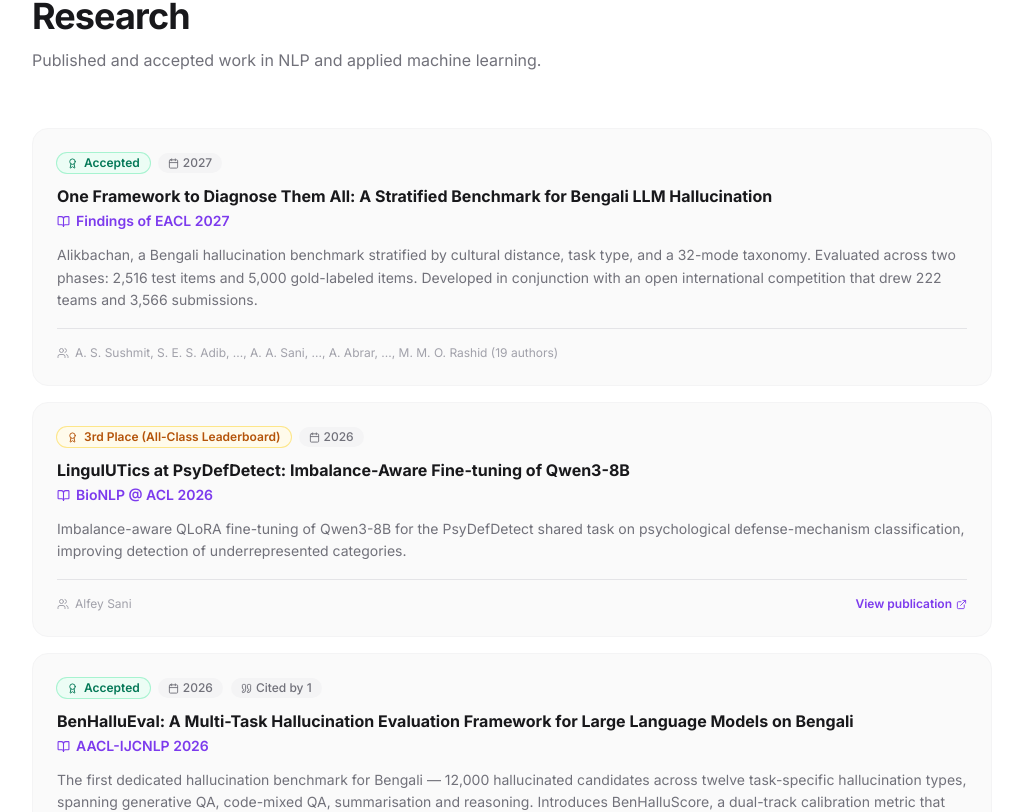
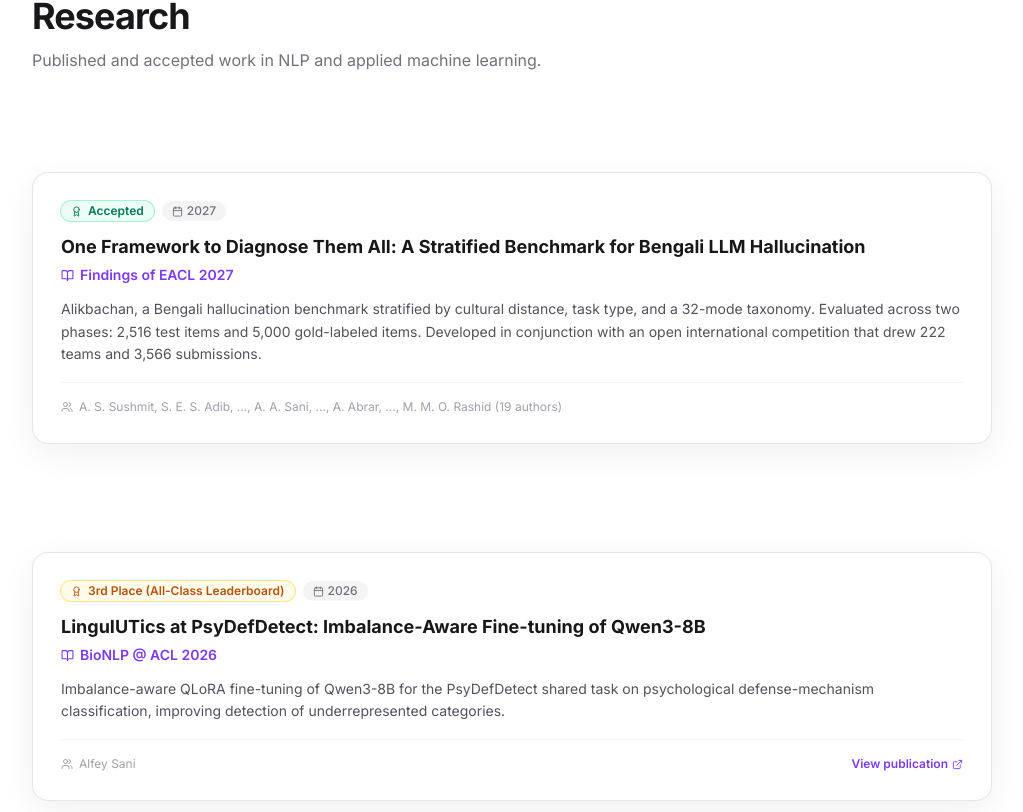
Before and after one commit to AASani29/AASani29.github.io, a Next.js app: page / in a window 1280 px wide. Shown: the part 6252-7064 px from the top of the page, without its empty margins (128-1151 px from the left). Built offline with nearby package versions, Linux system fonts and the light colour scheme.

Commit message:
Adopt StackedSections sticky scale animation in Research section

```diff
--- a/components/Research.tsx
+++ b/components/Research.tsx
@@ -1,4 +1,7 @@
+"use client";
+
 import { Calendar, Users, ExternalLink, Award, BookOpen, Quote } from "lucide-react";
+import StackedSections from "@/components/ui/stacked-sections";
 
 type Paper = {
   title: string;
@@ -116,14 +119,22 @@ const Research = () => {
           </p>
         </div>
 
-        <div className="space-y-4">
-          {papers.map((paper, i) => (
+        {/* Stacked Animated Research Cards */}
+        <StackedSections
+          stackOffset={44}
+          withDramaEffect={true}
+          scrollRunway="40px"
+          paneGap="gap-5"
+        >
+          {papers.map((paper) => (
             <article
               key={paper.title}
-              className="group rounded-2xl border border-zinc-100 bg-zinc-50 p-6 transition-shadow hover:shadow-md"
+              className="group rounded-2xl border border-zinc-200/90 bg-white p-6 sm:p-7 shadow-[0_10px_35px_rgba(0,0,0,0.06)] transition-all hover:border-violet-200 hover:shadow-lg dark:border-zinc-800 dark:bg-zinc-900"
             >
               <div className="flex flex-wrap items-center gap-2">
-                <span className={`inline-flex items-center gap-1.5 rounded-full px-2.5 py-0.5 text-xs font-semibold ${paper.statusColor}`}>
+                <span
+                  className={`inline-flex items-center gap-1.5 rounded-full px-2.5 py-0.5 text-xs font-semibold ${paper.statusColor}`}
+                >
                   <Award size={11} />
                   {paper.status}
                 </span>
@@ -139,7 +150,7 @@ const Research = () => {
                 )}
               </div>
 
-              <h3 className="mt-3 text-base font-bold leading-snug text-zinc-900">
+              <h3 className="mt-3 text-base font-bold leading-snug text-zinc-900 sm:text-lg">
                 {paper.title}
               </h3>
 
@@ -148,11 +159,11 @@ const Research = () => {
                 {paper.conference}
               </p>
 
-              <p className="mt-2.5 text-sm leading-relaxed text-zinc-500">
+              <p className="mt-2.5 text-sm leading-relaxed text-zinc-600">
                 {paper.description}
               </p>
 
-              <div className="mt-4 flex flex-wrap items-center justify-between gap-3 border-t border-zinc-200 pt-4">
+              <div className="mt-4 flex flex-wrap items-center justify-between gap-3 border-t border-zinc-100 pt-4">
                 <span className="inline-flex items-center gap-1.5 text-xs text-zinc-400">
                   <Users size={12} />
                   {paper.authors.join(", ")}
@@ -172,7 +183,7 @@ const Research = () => {
               </div>
             </article>
           ))}
-        </div>
+        </StackedSections>
 
         {/* Footer stats */}
         <div className="mt-10 flex flex-wrap justify-center gap-3">
--- /dev/null
+++ b/components/ui/stacked-sections.css
@@ -0,0 +1,3 @@
+[data-stacked-content][data-stacked-covered] {
+  transform-origin: 50% 0%;
+}
--- /dev/null
+++ b/components/ui/stacked-sections.tsx
@@ -0,0 +1,224 @@
+"use client";
+
+import * as React from "react";
+import { cn } from "@/lib/utils";
+import "./stacked-sections.css";
+
+export type StackedSectionsProps = {
+  /**
+   * One pane per direct child — sticky card > inner content (scale only).
+   * Siblings in one deck so every sticky shares the deck scroll range (stacking-cards pattern).
+   */
+  children?: React.ReactNode;
+  /** Scale covered panes while the next card rises into pin. @default true */
+  withDramaEffect?: boolean;
+  /**
+   * Stagger between stacked panes (`padding-top` on each sticky card, 1-based index).
+   * Match peek strip height. @default 48
+   */
+  stackOffset?: number;
+  /** Tailwind gap classes between cards (block `gap-*`). Pass `false` to disable. @default `gap-2` */
+  paneGap?: false | string;
+  /**
+   * In-flow spacer height after the last card so the final pane stays pinned through the outro scroll.
+   * @default `0px`
+   */
+  scrollRunway?: string;
+  className?: string;
+};
+
+const clamp = (value: number, min: number, max: number) => Math.min(max, Math.max(min, value));
+
+function getScrollParent(node: HTMLElement | null): HTMLElement | null {
+  let element = node?.parentElement ?? null;
+  while (element && element !== document.body && element !== document.documentElement) {
+    const overflowY = getComputedStyle(element).overflowY;
+    if (overflowY === "auto" || overflowY === "scroll") {
+      return element;
+    }
+    element = element.parentElement;
+  }
+  return null;
+}
+
+export default function StackedSections({
+  children,
+  withDramaEffect = true,
+  stackOffset = 48,
+  paneGap = "gap-2",
+  scrollRunway = "0px",
+  className,
+}: StackedSectionsProps) {
+  const deckRef = React.useRef<HTMLDivElement>(null);
+  const cardRefs = React.useRef<(HTMLDivElement | null)[]>([]);
+  const contentRefs = React.useRef<(HTMLDivElement | null)[]>([]);
+
+  const items = React.Children.toArray(children);
+  const total = items.length;
+  cardRefs.current.length = total;
+  contentRefs.current.length = total;
+
+  const scaleAtDepth = React.useCallback(
+    (cardIndex: number) => {
+      const reverseIndex = total - (cardIndex - 1);
+      return 1.1 - 0.1 * reverseIndex;
+    },
+    [total],
+  );
+
+  // Scale on `.card__content` only. Each pane freezes once the next card has pinned.
+  React.useEffect(() => {
+    if (!withDramaEffect || total === 0) {
+      return;
+    }
+    if (window.matchMedia("(prefers-reduced-motion: reduce)").matches) {
+      return;
+    }
+
+    const deck = deckRef.current;
+    if (!deck) {
+      return;
+    }
+
+    const scroller = getScrollParent(deck);
+    let frame = 0;
+
+    const isNextCardPinned = (cardIndex: number, containerTop: number) => {
+      const nextCard = cardRefs.current[cardIndex + 1];
+      if (!nextCard) {
+        return false;
+      }
+      return (
+        nextCard.getBoundingClientRect().top - containerTop <= (cardIndex + 1) * stackOffset + 1
+      );
+    };
+
+    const update = () => {
+      frame = 0;
+      const containerTop = scroller ? scroller.getBoundingClientRect().top : 0;
+
+      for (let i = 0; i < total; i++) {
+        const card = cardRefs.current[i];
+        const content = contentRefs.current[i];
+        if (!card || !content) {
+          continue;
+        }
+
+        const endScale = scaleAtDepth(i + 1);
+        const covered = isNextCardPinned(i, containerTop);
+
+        if (covered) {
+          content.dataset.stackedCovered = "";
+          content.style.transform = `scale(${endScale})`;
+          continue;
+        }
+
+        delete content.dataset.stackedCovered;
+
+        const nextCard = cardRefs.current[i + 1];
+        if (!nextCard) {
+          content.style.transform = "";
+          continue;
+        }
+
+        const pinnedTop = (i + 1) * stackOffset;
+        const offset = nextCard.getBoundingClientRect().top - containerTop - pinnedTop;
+        const rowH = card.offsetHeight > 0 ? card.offsetHeight : 1;
+        const distance = Math.max(rowH - pinnedTop, 1);
+        const progress = clamp(1 - offset / distance, 0, 1);
+        const scale = 1 + (endScale - 1) * progress;
+        content.style.transform = progress <= 0.001 ? "" : `scale(${scale})`;
+      }
+    };
+
+    const onScroll = () => {
+      if (!frame) {
+        frame = requestAnimationFrame(update);
+      }
+    };
+
+    update();
+    const target: Window | HTMLElement = scroller ?? window;
+    target.addEventListener("scroll", onScroll, { passive: true });
+    window.addEventListener("resize", onScroll);
+
+    return () => {
+      target.removeEventListener("scroll", onScroll);
+      window.removeEventListener("resize", onScroll);
+      if (frame) {
+        cancelAnimationFrame(frame);
+      }
+      for (const content of contentRefs.current) {
+        if (content) {
+          delete content.dataset.stackedCovered;
+          content.style.transform = "";
+        }
+      }
+    };
+  }, [total, stackOffset, withDramaEffect, scaleAtDepth]);
+
+  if (total === 0) {
+    return null;
+  }
+
+  const gapClass = paneGap === false ? undefined : paneGap;
+
+  return (
+    <>
+      <div
+        ref={deckRef}
+        data-stacked-deck=""
+        className={cn("flex w-full flex-col", gapClass, className)}
+        style={
+          {
+            "--numcards": total,
+            "--stacked-top-offset": `${stackOffset}px`,
+            paddingBottom: `calc(${total} * ${stackOffset}px)`,
+          } as React.CSSProperties
+        }
+      >
+        {items.map((child, index) => {
+          const key =
+            React.isValidElement(child) && child.key != null ? child.key : `pane-${index}`;
+          const cardIndex = index + 1;
+
+          return (
+            <div
+              key={key}
+              ref={(el) => {
+                cardRefs.current[index] = el;
+              }}
+              data-stacked-card=""
+              className="sticky top-0 w-full"
+              style={
+                {
+                  "--index": cardIndex,
+                  zIndex: cardIndex,
+                  paddingTop: `calc(${cardIndex} * var(--stacked-top-offset))`,
+                } as React.CSSProperties
+              }
+            >
+              <div
+                ref={(el) => {
+                  contentRefs.current[index] = el;
+                }}
+                data-stacked-content=""
+                className="min-h-0 origin-[50%_0%]"
+              >
+                {child}
+              </div>
+            </div>
+          );
+        })}
+        {scrollRunway !== "0px" ? (
+          <div
+            aria-hidden
+            className="w-full shrink-0"
+            style={{ height: scrollRunway }}
+            data-stacked-runway=""
+          />
+        ) : null}
+      </div>
+    </>
+  );
+}
```
